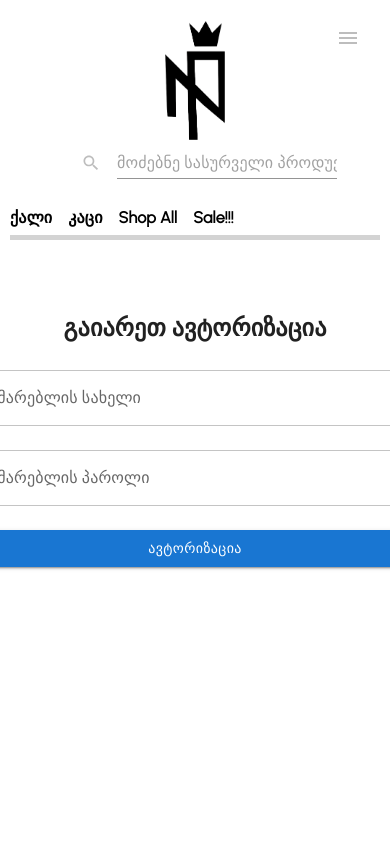
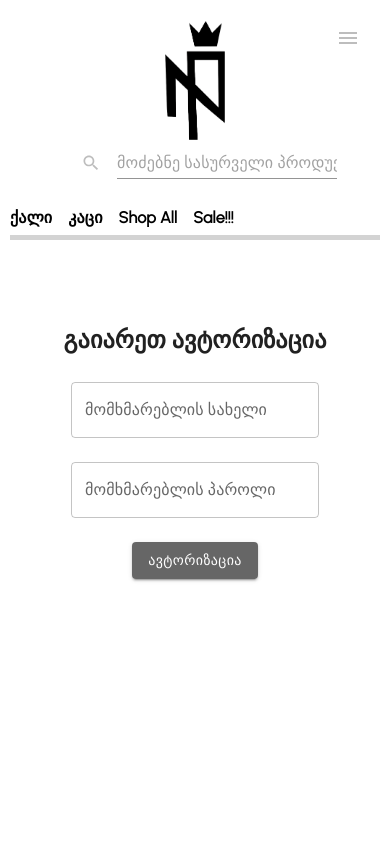
Before and after one commit to Nutsu31/np-eccomerce, a React (Create React App) app: page /login in a window 390 px wide. Shown: the top 844 px of the page. Built offline with nearby package versions, Linux system fonts and the light colour scheme.

Commit message:
login component got responsive

```diff
--- a/src/pages/LogIn.tsx
+++ b/src/pages/LogIn.tsx
@@ -4,7 +4,8 @@ import { useForm } from "react-hook-form";
 import axios, { AxiosResponse } from "axios";
 import styled, { css } from "styled-components";
 import { useNavigate } from "react-router-dom";
-
+import { ToastContainer, toast } from "react-toastify";
+import "react-toastify/dist/ReactToastify.css";
 interface singInType {
   status?: string;
   user?: string;
@@ -12,12 +13,20 @@ interface singInType {
 }
 const LogIn = () => {
   const [singIn, setSingIn] = useState<singInType>();
-  console.log(singIn);
+
   const { register, reset, handleSubmit } = useForm();
+
   const navigate = useNavigate();
+
+  const loginSuccess = () =>
+    toast.success(`მოგესალმებით ${singIn?.user} წარმატებულ დღეს გისურვებ <3`);
+
   useEffect(() => {
     if (singIn?.status === "ok") {
-      navigate("/admin-panel");
+      loginSuccess();
+      setTimeout(() => {
+        navigate("/admin-panel");
+      }, 2000);
     }
   }, [singIn]);
 
@@ -35,30 +44,51 @@ const LogIn = () => {
     })
       .then((res) => setSingIn(res.data))
       .catch((err) => console.log(err));
+
     reset({
-      username: "",
       password: "",
     });
   });
   return (
     <Container>
+      <ToastContainer
+        position="top-center"
+        autoClose={3000}
+        hideProgressBar={false}
+        newestOnTop={false}
+        closeOnClick
+        rtl={false}
+        pauseOnFocusLoss
+        draggable
+        pauseOnHover
+        theme="dark"
+      />
       <h1>გაიარეთ ავტორიზაცია</h1>
       <FormControl>
         <Form onSubmit={onSubmit}>
           <TextField
+            sx={{ width: { sm: 240, md: 300, lg: 400 } }}
             type="text"
             label="მომხმარებლის სახელი"
             {...register("username")}
           />
           <TextField
+            sx={{ width: { sm: 240, md: 300, lg: 400 } }}
             type="password"
             label="მომხმარებლის პაროლი"
             {...register("password")}
           />
           {singIn?.status === "bad" ? (
-            <p style={{ color: "red", fontSize: 14 }}>{singIn.error}</p>
+            <span style={{ color: "red", fontSize: 14 }}>{singIn.error}</span>
           ) : null}
-          <Button variant="contained" type="submit">
+          <Button
+            sx={{
+              width: { sm: 240, md: 300, lg: 400 },
+              backgroundColor: "text.secondary",
+            }}
+            variant="contained"
+            type="submit"
+          >
             ავტორიზაცია
           </Button>
         </Form>
@@ -74,6 +104,7 @@ const Form = styled.form(
     width: 500px;
     height: 600px;
     display: flex;
+    align-items: center;
     flex-direction: column;
     gap: 24px;
   `
```
